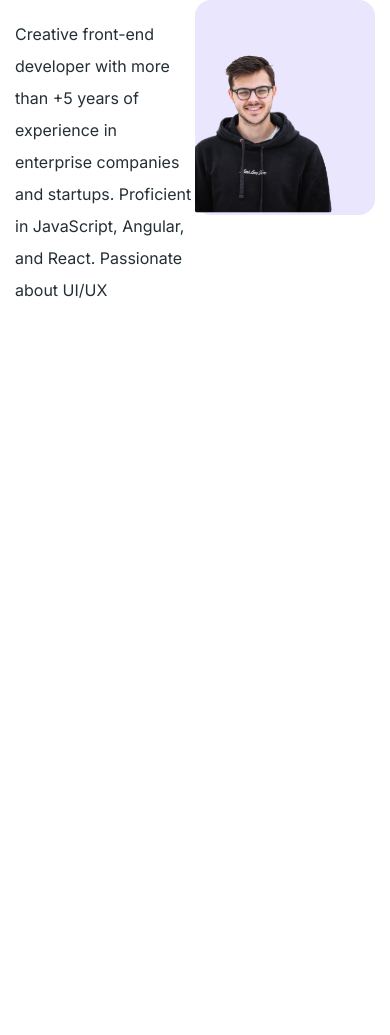
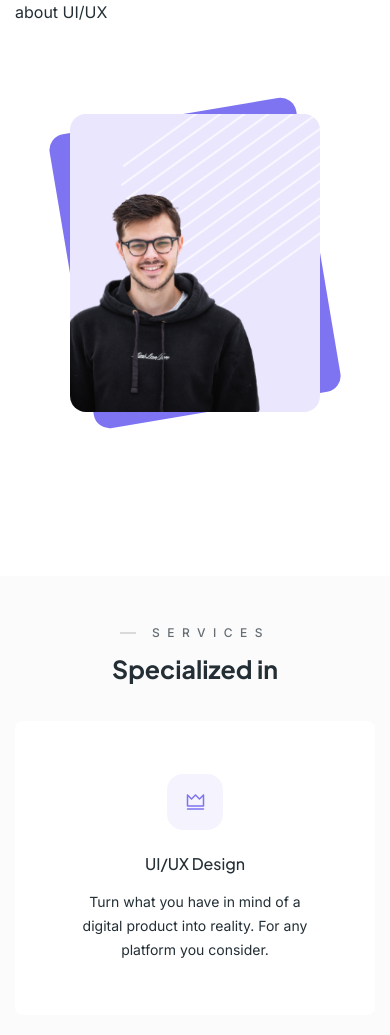
Before and after one commit to IImagII/verstkashablonuukr, a website built with webpack: page src/index.html in a window 390 px wide. Shown: the part 360-1395 px from the top of the page. Before the commit the page ends 844 px from the top, so only its background shows below. Built offline with nearby package versions, Linux system fonts and the light colour scheme; files whose address does not match are found by name.

Commit message:
доверстал вторую секцию
сделал адаптив двух секций и подправил шапку сайта

```diff
--- /dev/null
+++ b/src/html/_section1.htm
@@ -0,0 +1,35 @@
+<!-- структура второго блока -->
+<div class="main-section__container">
+   <div class="main-section__content">
+      <!-- делаем переиспользованный патерн  -->
+      <div class="main-section__title title">
+         <div class="title__label">MY NAME IS</div>
+         <h1 class="title__value title__value_big">Alex <span>Smith.</span></h1>
+         <!-- плагин для копирования eSCCtractor CRTL+ALT+1-->
+      </div>
+      <div class="main-section__text text">
+         <p>
+            Creative front-end developer with more than +5 years of experience
+            in enterprise companies and startups. Proficient in JavaScript,
+            Angular, and React. Passionate about UI/UX
+         </p>
+      </div>
+      <div class="main-section__social social social_main">
+         <a href="" class="social__link _icon-s-instagram"></a>
+         <a href="" class="social__link _icon-s-github"></a>
+         <a href="" class="social__link _icon-s-twitter"></a>
+         <a href="" class="social__link _icon-s-linkedin"></a>
+      </div>
+   </div>
+   <div class="main-section__decor decor-main-section">
+      <div class="decor-main-section__box">
+         <div class="decor-main-section__image">
+            <img
+               class="decor-main-section__picture"
+               src="@img/main/person.png"
+               alt="person"
+            />
+         </div>
+      </div>
+   </div>
+</div>
--- /dev/null
+++ b/src/html/_section2.htm
@@ -0,0 +1,40 @@
+<div class="services__container">
+   <!-- делаем переиспользованный патерн  -->
+   <div class="services__title title">
+      <div class="title__label title__label_services">SERVICES</div>
+      <h2 class="title__value">Specialized in</h2>
+      <!-- плагин для копирования eSCCtractor CRTL+ALT+1-->
+   </div>
+   <div class="services__items">
+      <article class="services__item item-services">
+         <div class="item-services__icon">
+            <img src="@img/services/services-1.svg" alt="Design" />
+         </div>
+         <h4 class="item-services__title">UI/UX Design</h4>
+         <div class="item-services__text">
+            Turn what you have in mind of a digital product into reality. For
+            any platform you consider.
+         </div>
+      </article>
+      <article class="services__item item-services">
+         <div class="item-services__icon">
+            <img src="@img/services/services-2.svg" alt="Development" />
+         </div>
+         <h4 class="item-services__title">Application Development</h4>
+         <div class="item-services__text">
+            Standard designing, building, and implementing your applications
+            with documentation.
+         </div>
+      </article>
+      <article class="services__item item-services">
+         <div class="item-services__icon">
+            <img src="@img/services/services-3.svg" alt="Web Development" />
+         </div>
+         <h4 class="item-services__title">Web Development</h4>
+         <div class="item-services__text">
+            Create and maintain your websites and also take care of its
+            performance and traffic capacity.
+         </div>
+      </article>
+   </div>
+</div>
--- a/src/index.html
+++ b/src/index.html
@@ -5,41 +5,12 @@
       <div class="wrapper">
          @@include('html/_header.htm',{})
          <main class="page">
-            <!-- структура второго блока -->
             <section class="page__main main-section">
-               <div class="main-section__container">
-                  <div class="main-section__content">
-                     <!-- делаем переиспользованный патерн  -->
-                     <div class="main-section__title title">
-                        <div class="title__label">MY NAME IS</div>
-                        <h1 class="title__value title__value_big">
-                           Alex <span>Smith.</span>
-                        </h1>
-                        <!-- плагин для копирования eSCCtractor CRTL+ALT+1-->
-                     </div>
-                     <div class="main-section__text text">
-                        Creative front-end developer with more than +5 years of
-                        experience in enterprise companies and startups.
-                        Proficient in JavaScript, Angular,<br />
-                        and React. Passionate about UI/UX
-                     </div>
-                     <div class="main-section__social social">
-                        <a href="" class="social__link _icon-s-instagram"></a>
-                        <a href="" class="social__link _icon-s-github"></a>
-                        <a href="" class="social__link _icon-s-twitter"></a>
-                        <a href="" class="social__link _icon-s-linkedin"></a>
-                     </div>
-                  </div>
-                  <div class="main-section__decor decor-main-section">
-                     <div class="decor-main-section__image">
-                        <img
-                           class="decor-main-section__picture"
-                           src="@img/main/person.png"
-                           alt="person"
-                        />
-                     </div>
-                  </div>
-               </div>
+               @@include('html/_section1.htm',{"second":"Общая информация о
+               клиенте"})
+            </section>
+            <section class="page__services services">
+               @@include('html/_section2.htm',{"second":"Скилы клиента"})
             </section>
          </main>
          @@include('html/_footer.htm',{})
--- a/src/scss/common.scss
+++ b/src/scss/common.scss
@@ -26,6 +26,9 @@
       font-weight: 700;
       font-size: rem(36);
       line-height: 1.25; //45:36=1.25 было соответственно line-height: 45px;
+      @media (max-width: $pc) {
+         @include adaptiveValue('font-size', 36, 24);
+      }
       span {
          color: $purpureColor;
       }
@@ -62,4 +65,9 @@
          }
       }
    }
+   &_main {
+      @media (max-width: $mobile) {
+         justify-content: center;
+      }
+   }
 }
--- a/src/scss/header.scss
+++ b/src/scss/header.scss
@@ -6,6 +6,10 @@
    top: 0;
    left: 0;
    z-index: 100;
+   background: rgba(255, 255, 255, 0.75);
+   @media (max-width: $mobile) {
+      background: rgba(255, 255, 255, 0.75);
+   }
    &_logo {
       //так он будет показываться при логотипе
       position: relative;
--- a/src/scss/home.scss
+++ b/src/scss/home.scss
@@ -1,64 +1,3 @@
 //====================================================================================================
-//Стилизация section(2)
-.main-section {
-   &__container {
-      display: grid;
-      min-height: 100%;
-      align-items: center;
-      grid-template-columns: repeat(2, 1fr);
-      margin-top: rem(203);
-   }
 
-   &__content {
-   }
-
-   &__title {
-   }
-
-   &__text {
-      font-weight: 400;
-      margin-top: rem(32);
-      font-size: rem(16);
-      line-height: math.div(32, 16);
-      margin-bottom: rem(42);
-   }
-}
-.decor-main-section {
-   //это мы сделали контейнер для того тчобы сделать декорацции с квадратами то ест относительно жтого класса будет делаться
-   max-width: 336px; //делаем амксимальный контейнер для светлого квадрата который находиться на изображением пацана
-   justify-self: end; //утсановка картинки справа
-   width: 100%;
-   &__image {
-      //  margin: 0 0 0 auto;
-      position: relative; //задаем относительно какой картинке будет происходить позиционирование
-      //делаем стили для квадратов сзади для белого
-      padding-bottom: percent(400, 336);
-      &::before,
-      &::after {
-         content: '';
-         position: absolute;
-         top: 0;
-         left: 0;
-         width: 100%;
-         height: 100%;
-         border-radius: rem(16);
-      }
-      &::before {
-         z-index: 1;
-      }
-      &::after {
-         //верстаем сам белый фон сзади первый фон
-         z-index: 2;
-         background-color: #eae6fe;
-      }
-   }
-   &__picture {
-      //это стили для самой картинки пацана
-      position: absolute;
-      left: 0;
-      bottom: 0;
-      max-width: 100%;
-      z-index: 5;
-   }
-}
 //====================================================================================================
--- /dev/null
+++ b/src/scss/section1.scss
@@ -0,0 +1,101 @@
+//====================================================================================================
+//Стилизация section(2)
+.main-section {
+   &__container {
+      display: grid;
+      min-height: 100%;
+      align-items: center;
+      grid-template-columns: repeat(2, 1fr);
+      @include adaptiveValue('margin-top', 203, 100);
+      column-gap: rem(20); //для адаптива чтобы друг на друга не накладывалось
+      margin-bottom: rem(144);
+      @media (max-width: $mobile) {
+         grid-template-columns: 1fr;
+      }
+   }
+
+   &__content {
+      justify-content: center;
+   }
+
+   &__title {
+   }
+
+   &__text {
+      font-weight: 400;
+      margin-top: rem(32);
+      font-size: rem(16);
+      line-height: math.div(32, 16);
+      margin-bottom: rem(42);
+      @media (max-width: $mobile) {
+         justify-content: center;
+      }
+   }
+}
+.decor-main-section {
+   //это мы сделали контейнер для того тчобы сделать декорацции с квадратами то ест относительно жтого класса будет делаться
+   max-width: 336px; //делаем амксимальный контейнер для светлого квадрата который находиться на изображением пацана
+   justify-self: end; //утсановка картинки справа
+   width: 100%;
+   margin: 0 rem(25); //чтобы не касалось стенки справой стороны
+   @media (max-width: $tablet) {
+      max-width: 250px;
+      justify-self: center; //утсановка картинки справа
+      width: 100%;
+   }
+   @media (max-width: $mobile) {
+      max-width: 250px;
+      justify-self: center; //утсановка картинки справа
+      width: 100%;
+      margin: rem(20) rem(30);
+   }
+   &__image {
+      position: absolute;
+      top: 0;
+      left: 0;
+      width: 100%;
+      height: 100%;
+      overflow: hidden; // именно из-за этого мы закругляем картинку пацана потомучто он реагирует на наше закругление
+      border-radius: rem(
+         16
+      ); //это для того чтобы весь этот блок принял скругления и по нему потом равнялись все картинки
+   }
+   &__box {
+      //обвертка box сделана для того чтобы закруглить картинку пацана снизу=слева
+      //  margin: 0 0 0 auto;
+      position: relative; //задаем относительно какой картинке будет происходить позиционирование
+      //делаем стили для квадратов сзади для белого
+      padding-bottom: percent(400, 336);
+
+      &::before,
+      &::after {
+         content: '';
+         position: absolute;
+         top: 0;
+         left: 0;
+         width: 100%;
+         height: 100%;
+         border-radius: rem(16);
+      }
+      &::before {
+         z-index: 1;
+         background-color: $purpureColor;
+         transform: rotate(-9.55deg);
+      }
+      &::after {
+         //верстаем сам белый фон сзади первый фон
+         z-index: 2;
+         //данным кодом мы джобавлячем линии на самой картинке
+         background: #eae6fe url('@img/main/lines.svg') top right no-repeat;
+      }
+   }
+   &__picture {
+      //это стили для самой картинки пацана
+      position: absolute;
+      left: 0;
+      bottom: -4px;
+      max-width: 100%;
+      z-index: 3;
+   }
+}
+//====================================================================================================
--- /dev/null
+++ b/src/scss/section2.scss
@@ -0,0 +1,83 @@
+.services {
+   @include adaptiveValue(
+      'padding-top',
+      114,
+      40
+   ); //делаем адаптивное расстояние в блоке целиком сверху
+   @include adaptiveValue('padding-bottom', 184, 20);
+   background-color: #fbfbfb;
+   &__container {
+      display: flex;
+      flex-direction: column;
+   }
+   &__items {
+      display: grid;
+      width: 100%;
+      gap: rem(56);
+      @include adaptiveValue(
+         'gap',
+         56,
+         20
+      ); //делаем адаптивное расстояние между ними
+      grid-template-columns: repeat(
+         auto-fill,
+         minmax(rem(280), 1fr)
+      ); //делаем адаптивные три квадрата
+   }
+   &__title {
+      display: flex;
+      flex-direction: column;
+      justify-content: center;
+      align-items: center;
+      &:not(:last-child) {
+         @include adaptiveValue(
+            'margin-bottom',
+            104,
+            30
+         ); //делаем адаптивное расстояние которое будет уменьшаться с 104 до 30 при уменьшенеии страницы
+      }
+   }
+}
+.title {
+   &__label {
+   }
+
+   &__value {
+   }
+}
+.item-services {
+   display: flex;
+   flex-direction: column;
+   justify-content: center;
+   align-items: center;
+   background-color: #fff;
+   border-radius: rem(8);
+   &__icon {
+      display: flex;
+      justify-content: center;
+      align-items: center;
+      margin-top: rem(53);
+      margin-bottom: rem(24);
+      border-radius: rem(16);
+      width: rem(56);
+      height: rem(56);
+      background: #f5f3fe;
+   }
+
+   &__title {
+      font-family: 'Plus Jakarta Sans';
+      font-weight: 500;
+      font-size: rem(16);
+      line-height: math.div(20, 16);
+   }
+
+   &__text {
+      margin: rem(16) rem(57) rem(53) rem(57);
+      width: rem(247);
+      font-family: 'Inter';
+      font-size: rem(14);
+      line-height: math.div(24, 14);
+      text-align: center;
+      color: #232e35;
+   }
+}
--- a/src/scss/style.scss
+++ b/src/scss/style.scss
@@ -137,3 +137,5 @@ body {
 
 // Подключение стилей отдельных страниц
 @import 'home';
+@import 'section1';
+@import 'section2';
```
Also changed, not shown: src/favicon.ico, src/img/services/services-3.svg (renamed from src/img/services/service-3.svg).
